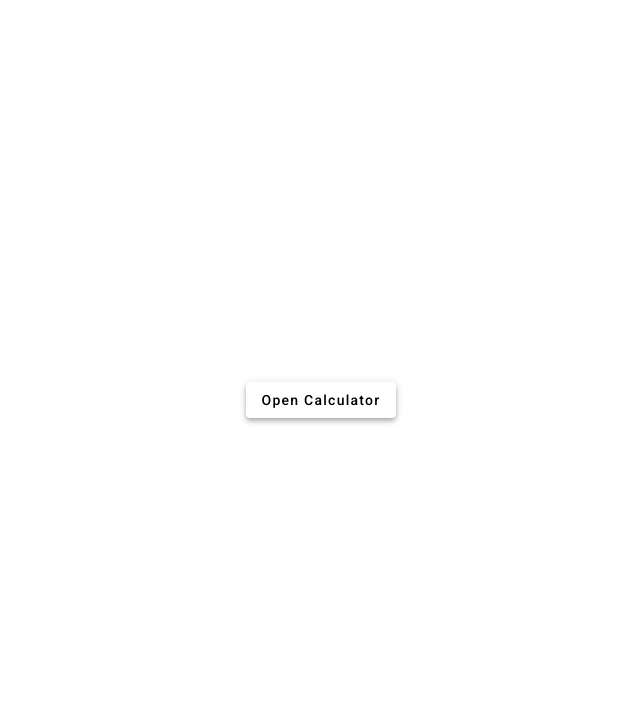
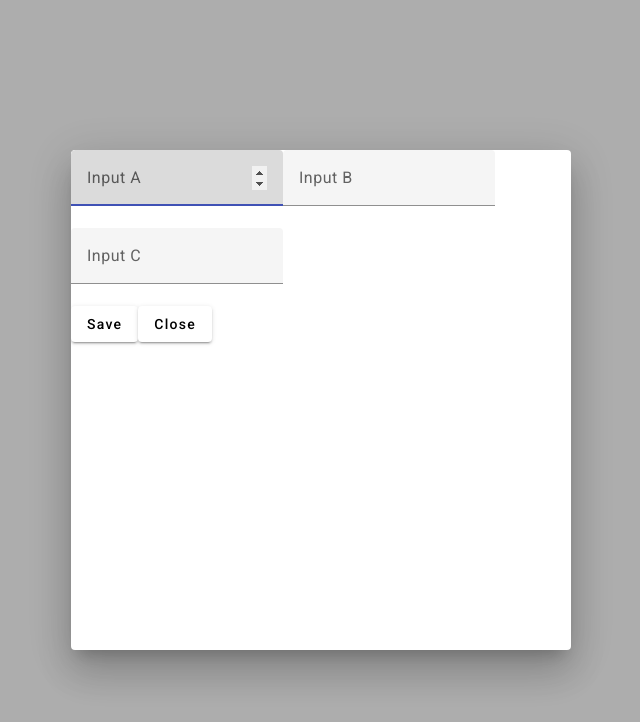
Before and after one commit to JoakimTeixeira/calculator-pro, an Angular app: page / in a window 1280 px wide. Both pictures are taken after a click on the button "Open Calculator". Shown: the top 722 px of the page, without its empty margins (319-959 px from the left). Built offline with nearby package versions, Linux system fonts and the light colour scheme.

Commit message:
Implement Dialog component

```diff
--- a/src/app/app.component.ts
+++ b/src/app/app.component.ts
@@ -1,4 +1,6 @@
 import { Component } from '@angular/core';
+import { MatDialog } from '@angular/material/dialog';
+import { DialogComponent } from './components/dialog/dialog.component';
 
 @Component({
   selector: 'app-root',
@@ -6,7 +8,14 @@ import { Component } from '@angular/core';
   styleUrls: ['./app.component.scss'],
 })
 export class AppComponent {
+  constructor(private dialog: MatDialog) {}
+
   public openDialog(): void {
-    console.log('hello');
+    this.dialog.open(DialogComponent, {
+      width: '500px',
+      maxWidth: '80vw',
+      height: '500px',
+      maxHeight: '80vh',
+    });
   }
 }
--- /dev/null
+++ b/src/app/components/dialog/dialog.component.html
@@ -0,0 +1,40 @@
+<form [formGroup]="formGroup">
+  <mat-form-field>
+    <input
+      type="number"
+      matInput
+      name="a"
+      placeholder="Input A"
+      formControlName="a"
+      min="1" />
+
+    <mat-error *ngIf="formGroup.errors?.isRequired"
+      >This field is required</mat-error
+    >
+    <mat-error>Must be greater than 0</mat-error>
+  </mat-form-field>
+  <mat-form-field>
+    <input
+      type="number"
+      matInput
+      name="b"
+      placeholder="Input B"
+      formControlName="b"
+      min="1" />
+    <mat-error>Must be greater than 0</mat-error>
+  </mat-form-field>
+  <mat-form-field>
+    <input
+      type="number"
+      matInput
+      name="c"
+      placeholder="Input C"
+      formControlName="c"
+      min="1" />
+    <mat-error>Must be greater than 0</mat-error>
+  </mat-form-field>
+  <div>
+    <button mat-raised-button (click)="save()">Save</button>
+    <button mat-raised-button (click)="close()">Close</button>
+  </div>
+</form>
--- /dev/null
+++ b/src/app/components/dialog/dialog.component.ts
@@ -0,0 +1,147 @@
+import { CommonModule } from '@angular/common';
+import { Component, OnInit } from '@angular/core';
+import {
+  FormControl,
+  FormGroup,
+  ReactiveFormsModule,
+  Validators,
+} from '@angular/forms';
+import { MatButtonModule } from '@angular/material/button';
+import { MatDialogModule, MatDialogRef } from '@angular/material/dialog';
+import { MatFormFieldModule } from '@angular/material/form-field';
+import { MatInputModule } from '@angular/material/input';
+import { MatSnackBar, MatSnackBarModule } from '@angular/material/snack-bar';
+
+interface InputValues {
+  a: number | null;
+  b: number | null;
+  c: number | null;
+}
+
+@Component({
+  selector: 'DialogComponent',
+  templateUrl: './dialog.component.html',
+  styleUrls: ['./dialog.component.scss'],
+  imports: [
+    CommonModule,
+    ReactiveFormsModule,
+    MatFormFieldModule,
+    MatButtonModule,
+    MatDialogModule,
+    MatInputModule,
+    MatSnackBarModule,
+  ],
+  standalone: true,
+})
+export class DialogComponent implements OnInit {
+  public input: InputValues = { a: null, b: null, c: null };
+  public formGroup: FormGroup;
+
+  constructor(
+    private snackBar: MatSnackBar,
+    private dialogRef: MatDialogRef<DialogComponent>
+  ) {}
+
+  public ngOnInit(): void {
+    this.initializeForm();
+  }
+
+  private initializeForm(): void {
+    this.formGroup = this.getFormGroup();
+
+    this.formGroup.valueChanges.subscribe(formValue => {
+      this.input = { ...formValue };
+    });
+
+    this.formGroup.statusChanges.subscribe(status => {
+      if (status === 'INVALID') {
+        if (
+          this.formGroup.get('a')?.hasError('required') &&
+          !this.formGroup.errors?.isRequired
+        ) {
+          this.formGroup.setErrors({ isRequired: true });
+        }
+      }
+    });
+  }
+
+  private getFormGroup(): FormGroup {
+    return new FormGroup({
+      a: new FormControl(this.input.a, [
+        Validators.required,
+        Validators.min(1),
+        Validators.max(Number.MAX_SAFE_INTEGER),
+        Validators.pattern(/^\d+$/),
+      ]),
+      b: new FormControl(this.input.b, [
+        Validators.min(1),
+        Validators.max(Number.MAX_SAFE_INTEGER),
+        Validators.pattern(/^\d+$/),
+      ]),
+      c: new FormControl(this.input.c, [
+        Validators.min(1),
+        Validators.max(Number.MAX_SAFE_INTEGER),
+        Validators.pattern(/^\d+$/),
+      ]),
+    });
+  }
+
+  public save(): void {
+    if (this.formGroup.valid) {
+      const { a, b, c } = Object(this.input);
+
+      try {
+        if (isNaN(a) || isNaN(b) || isNaN(c)) {
+          throw new Error('Value is not a number');
+        }
+
+        if (this.formGroup.get('a')?.hasError('required')) {
+          throw new Error('is required');
+        }
+
+        const modifiedInput = {
+          a: a ? Number(a) : 0,
+          b: b ? Number(b) : 0,
+          c: c ? Number(c) : 1,
+        };
+
+        if (
+          (modifiedInput.a + modifiedInput.b) % modifiedInput.c === 0 &&
+          (modifiedInput.a + modifiedInput.b) / modifiedInput.c <= 1
+        ) {
+          throw new Error('Division cannot be 0');
+        }
+
+        const result = (modifiedInput.a + modifiedInput.b) / modifiedInput.c;
+
+        if (!isFinite(result)) {
+          throw new Error('Result is infinite');
+        }
+
+        const formattedResult = Number.isInteger(result)
+          ? result
+          : result.toFixed(2);
+
+        if (formattedResult === '0.00') {
+          throw new Error('The division result has too many zero digits');
+        }
+
+        this.openSnackBar(`Result: ${formattedResult}`);
+      } catch (error) {
+        if (error instanceof Error) {
+          this.openSnackBar(error.message);
+        }
+      }
+    } else {
+      this.openSnackBar('Values must be numbers and greater than zero');
+    }
+  }
+
+  public openSnackBar(message: string): void {
+    this.snackBar.open(message, 'Dismiss', { duration: 2000 });
+  }
+
+  public close(): void {
+    this.dialogRef.close();
+  }
+}
--- a/tsconfig.json
+++ b/tsconfig.json
@@ -7,7 +7,7 @@
     "forceConsistentCasingInFileNames": true,
     "strict": true,
     "noImplicitOverride": true,
-    "noPropertyAccessFromIndexSignature": true,
+    "noPropertyAccessFromIndexSignature": false,
     "noImplicitReturns": true,
     "noFallthroughCasesInSwitch": true,
     "sourceMap": true,
@@ -21,6 +21,7 @@
     "useDefineForClassFields": false,
     "lib": ["ES2022", "dom"],
     "esModuleInterop": true,
+    "strictPropertyInitialization": false,
     "typeRoots": ["./node_modules/@types"]
   },
   "angularCompilerOptions": {
```
Also changed, not shown: src/app/app.module.ts (+7 -1 lines), src/app/components/dialog/dialog.component.scss (added), 1 other file (tests, documents, lock files or other folders).
